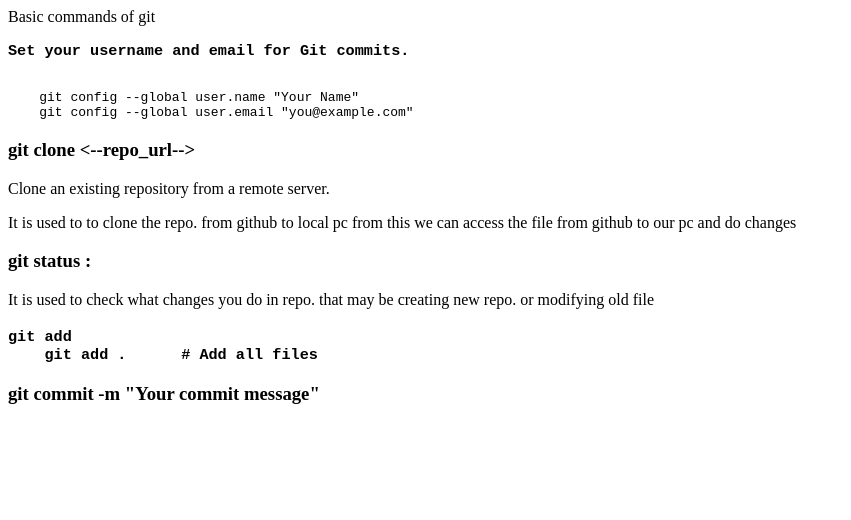
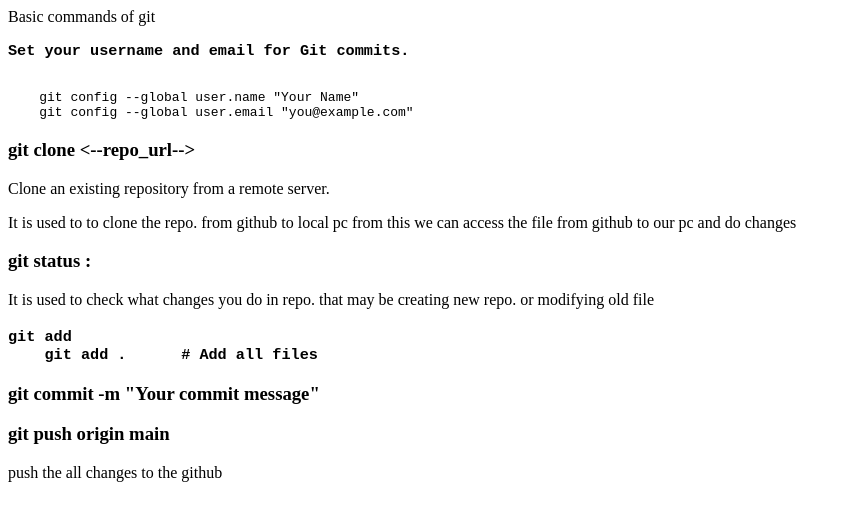
Before and after one commit to gtejas-45/First-Repository, a plain HTML site: page index.html in a window 1280 px wide. Shown: the whole page, without its empty margins (0-851 px from the left). Drawn offline with Linux system fonts and the light colour scheme.

Commit message:
Adding new commands to of git

```diff
--- a/index.html
+++ b/index.html
@@ -16,3 +16,6 @@
     </h3>
 
 <h3>git commit -m "Your commit message"</h3>
+
+<h3>git push origin main </h3>
+<p>push the all changes to the github</p>
```
